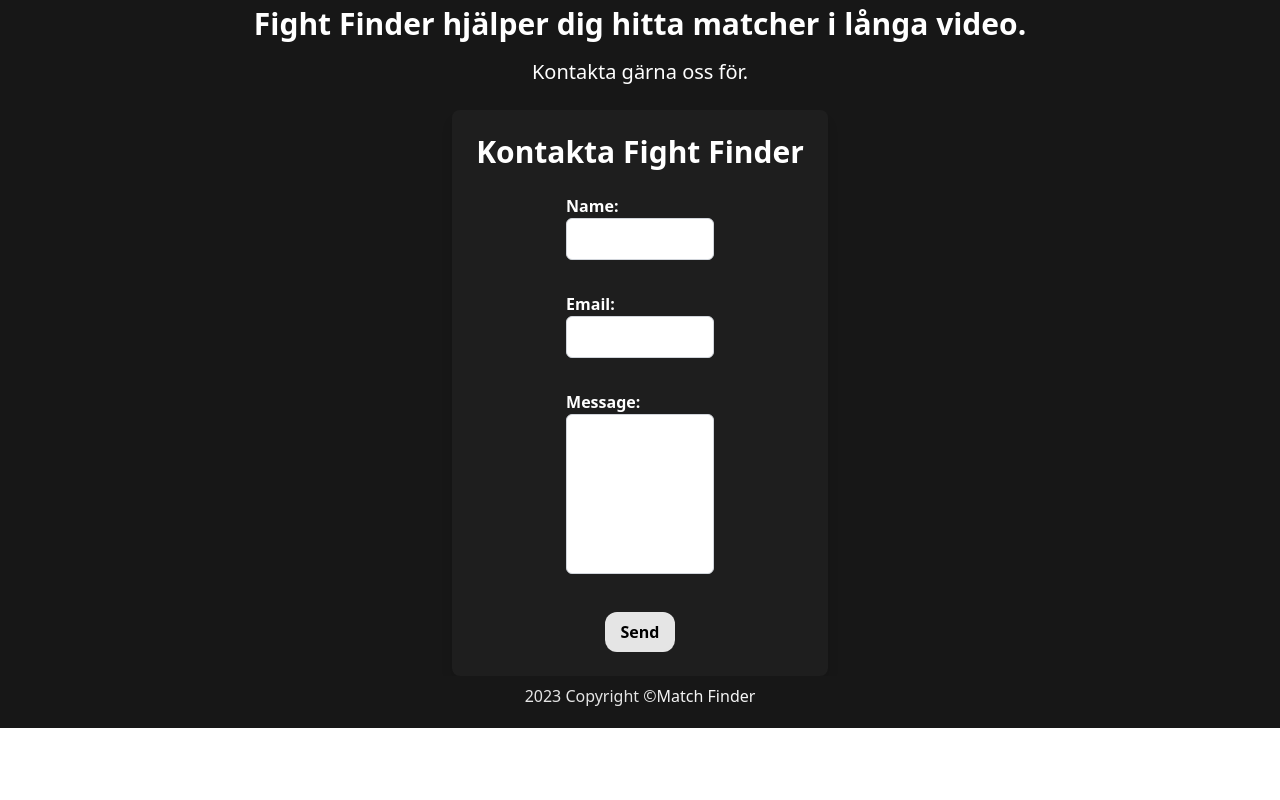
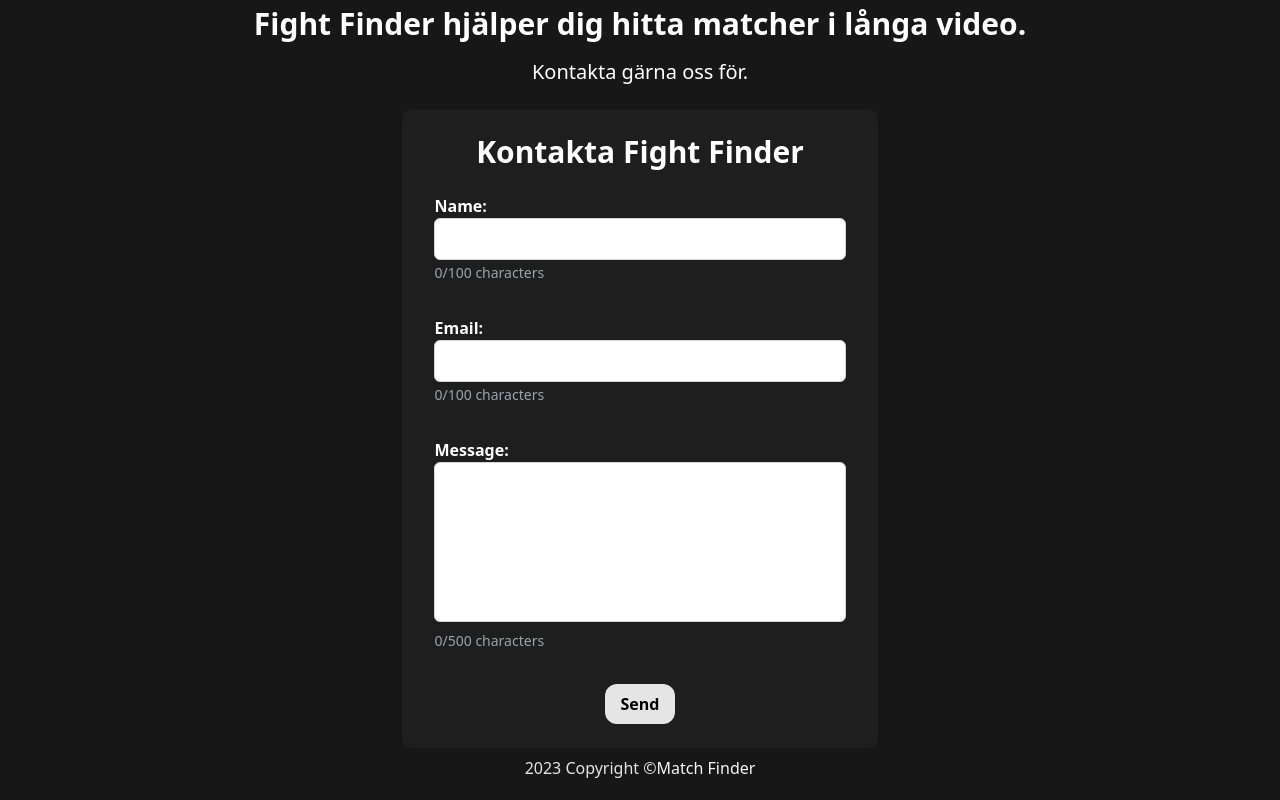
Before and after one commit to Paulsvgr/fight-finder-react, a React (Create React App) app: page /1 in a window 1280 px wide. Shown: the part 878-1678 px from the top of the page. Before the commit the page ends 1606 px from the top, so only its background shows below. Built offline with nearby package versions, Linux system fonts and the light colour scheme; no server answers.

Commit message:
fixed form limit

```diff
--- a/src/components/forms/ContactForm.js
+++ b/src/components/forms/ContactForm.js
@@ -14,9 +14,20 @@ function ContactForm({ addMessage }) {
 
     const handleChange = (e) => {
       const { name, value } = e.target;
+      let newValue = value;
+
+      // Enforce character limits
+      if (name === 'name' && value.length > 100) {
+        newValue = value.slice(0, 100);
+      } else if (name === 'email' && value.length > 100) {
+        newValue = value.slice(0, 100);
+      } else if (name === 'message' && value.length > 500) {
+        newValue = value.slice(0, 500);
+      }
+
       setFormData({
         ...formData,
-        [name]: value,
+        [name]: newValue,
       });
     };
 
@@ -45,7 +56,7 @@ function ContactForm({ addMessage }) {
     return (
             <form
                 id="contact-form"
-                className="flex flex-col justify-center items-center mx-auto lg:w-1/2 w-full"
+                className="flex flex-col justify-center items-center mx-auto w-full"
                 onSubmit={handleSubmit}
             >
                 <div className="w-full p-2 rounded-xl mb-4">
@@ -59,8 +70,12 @@ function ContactForm({ addMessage }) {
                         name="name"
                         value={formData.name}
                         onChange={handleChange}
+                        maxLength={100}
                         required
                     />
+                    <span className="text-sm text-gray-400">
+                        {formData.name.length}/{100} {t('characters')}
+                    </span>
                 </div>
                 <div className="w-full p-2 rounded-xl mb-4">
                     <label htmlFor="email" className="font-semibold text-white mb-1">
@@ -73,8 +88,12 @@ function ContactForm({ addMessage }) {
                         name="email"
                         value={formData.email}
                         onChange={handleChange}
+                        maxLength={100}
                         required
                     />
+                    <span className="text-sm text-gray-400">
+                        {formData.email.length}/{100} {t('characters')}
+                    </span>
                 </div>
                 <div className="w-full p-2 rounded-xl mb-4">
                     <label htmlFor="message" className="font-semibold text-white mb-1">
@@ -86,8 +105,12 @@ function ContactForm({ addMessage }) {
                         name="message"
                         value={formData.message}
                         onChange={handleChange}
+                        maxLength={500}
                         required
                     />
+                    <span className="text-sm text-gray-400">
+                        {formData.message.length}/{500} {t('characters')}
+                    </span>
                 </div>
                 <button
                     type="submit"
@@ -96,8 +119,7 @@ function ContactForm({ addMessage }) {
                     {t('Send')}
                 </button>
             </form>
+    );
+}
 
-    );
-  }
-
-  export default ContactForm;
+export default ContactForm;
```
